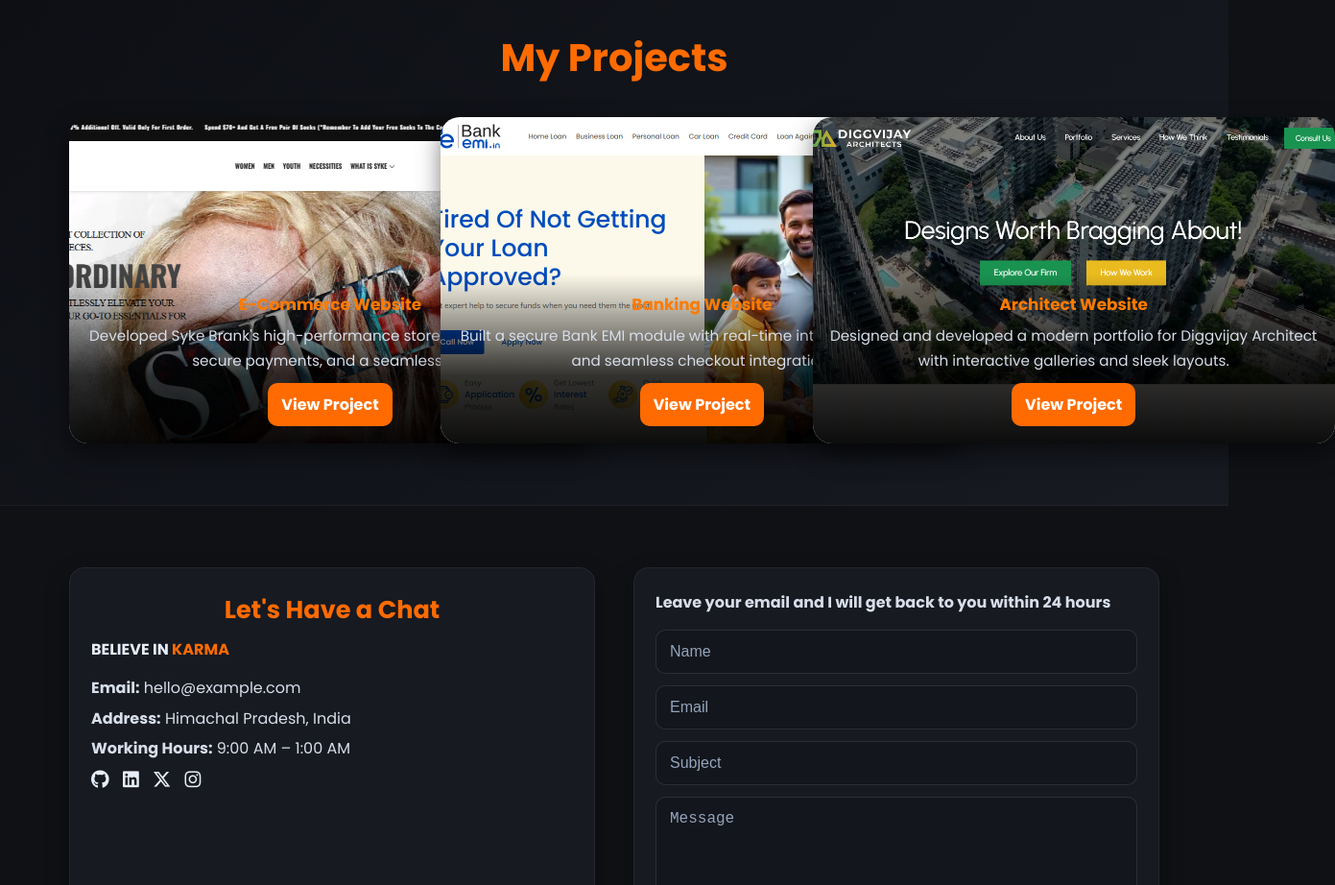
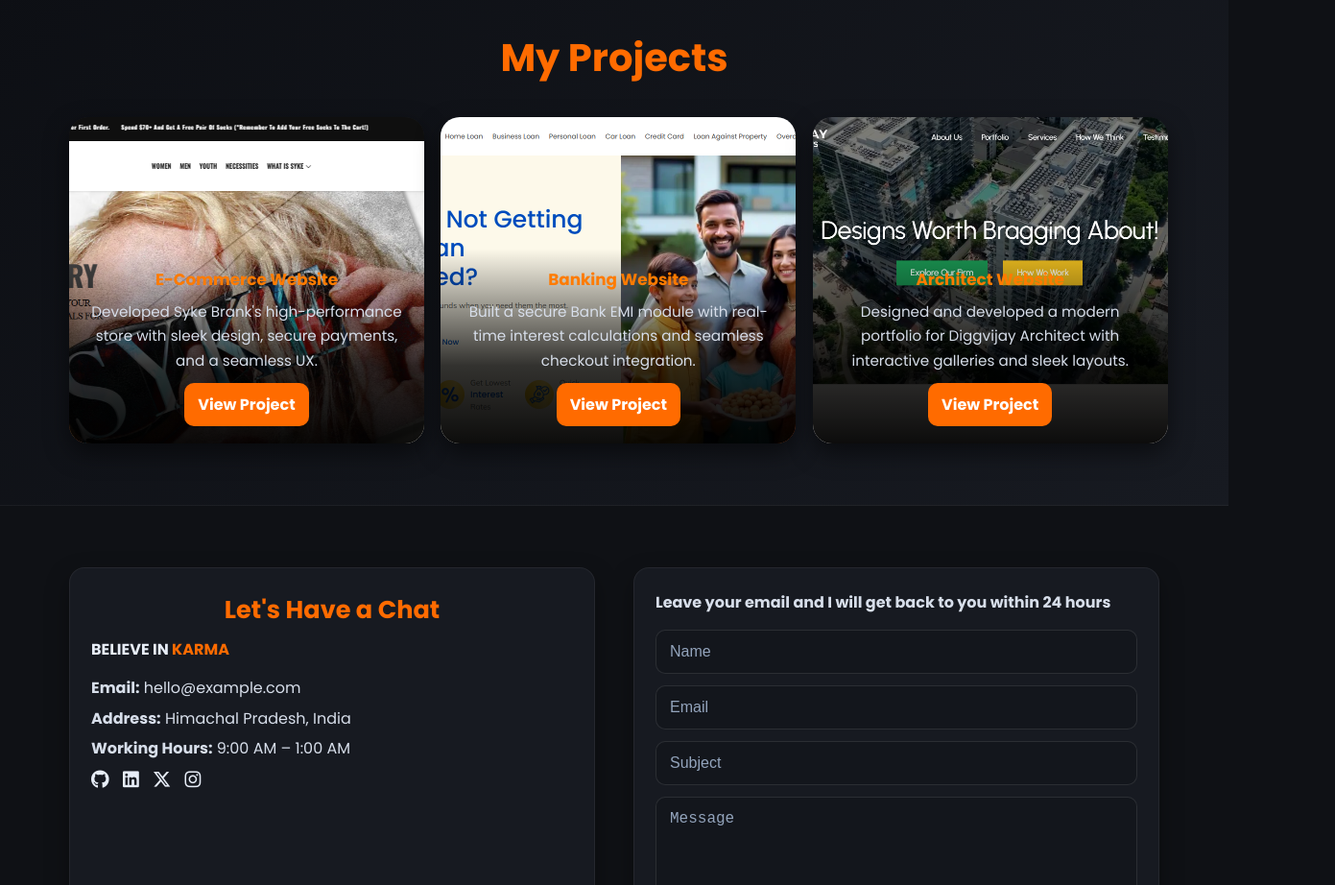
Before and after one commit to Apritachoudhary/Apritachoudhary.github.io, a plain HTML site: page index.html in a window 1280 px wide. Shown: the part 2720-3642 px from the top of the page at 96% size, 1391 px wide, since content can reach past the window. Drawn offline with nearby package versions, Linux system fonts and the light colour scheme.

Commit message:
project card Update index.html

```diff
--- a/index.html
+++ b/index.html
@@ -218,6 +218,7 @@
       transition: transform .35s ease, box-shadow .35s ease;
       min-height: 340px; /* safety */
       aspect-ratio: 16 / 10;
+      max-width:370px;
     }
     .project-card:hover{ transform: translateY(-6px) scale(1.02); box-shadow: 0 18px 40px rgba(0,0,0,.65); }
     .project-img{
```
